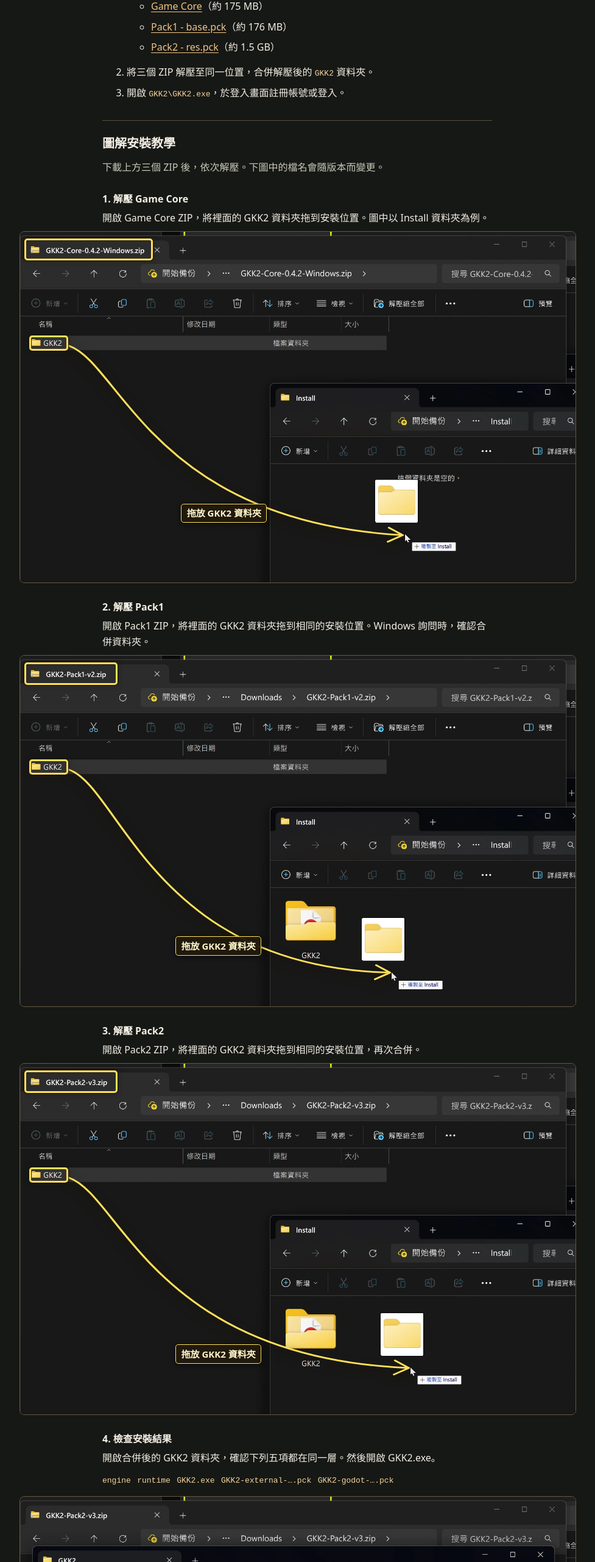
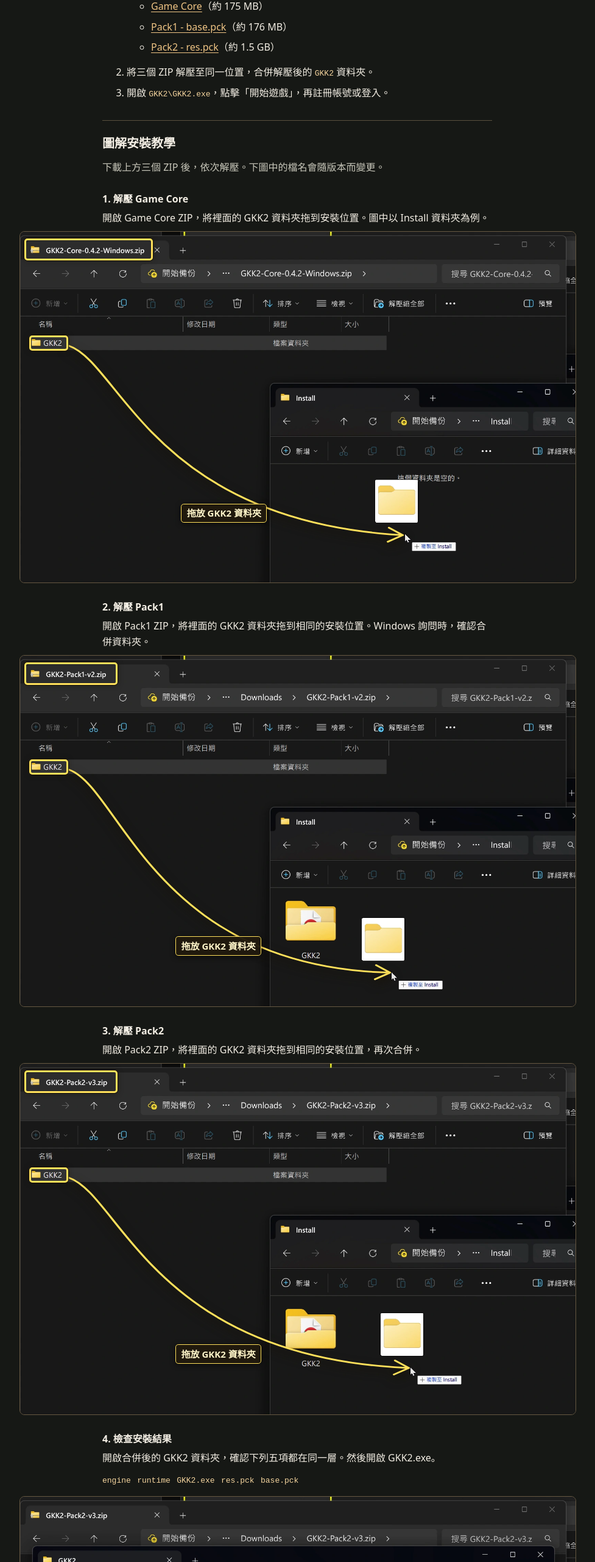
Before and after one commit to fungltf-kok2/kok2-godot, a plain HTML site: page index.html in a window 1280 px wide. Shown: the part 239-2800 px from the top of the page at 61% size, without its empty margins (152-1129 px from the left). Drawn offline with Linux system fonts and the light colour scheme.

Commit message:
Update the installed PCK filenames in the guide

```diff
--- a/index.html
+++ b/index.html
@@ -69,7 +69,7 @@ section[aria-labelledby="install"] { border-top: 0; padding-top: 0; }
           </ul>
         </li>
         <li>將三個 ZIP 解壓至同一位置，合併解壓後的 <code>GKK2</code> 資料夾。</li>
-        <li>開啟 <code>GKK2\GKK2.exe</code>，於登入畫面註冊帳號或登入。</li>
+        <li>開啟 <code>GKK2\GKK2.exe</code>，點擊「開始遊戲」，再註冊帳號或登入。</li>
       </ol>
     </section>
     <section class="guide" aria-labelledby="install-guide">
@@ -103,7 +103,7 @@ section[aria-labelledby="install"] { border-top: 0; padding-top: 0; }
         </div>
       </figure>
       <figure class="guide-step">
-        <figcaption><h3>4. 檢查安裝結果</h3><p>開啟合併後的 GKK2 資料夾，確認下列五項都在同一層。然後開啟 GKK2.exe。</p><ul class="guide-check"><li><code>engine</code></li><li><code>runtime</code></li><li><code>GKK2.exe</code></li><li><code>GKK2-external-….pck</code></li><li><code>GKK2-godot-….pck</code></li></ul></figcaption>
+        <figcaption><h3>4. 檢查安裝結果</h3><p>開啟合併後的 GKK2 資料夾，確認下列五項都在同一層。然後開啟 GKK2.exe。</p><ul class="guide-check"><li><code>engine</code></li><li><code>runtime</code></li><li><code>GKK2.exe</code></li><li><code>res.pck</code></li><li><code>base.pck</code></li></ul></figcaption>
         <div class="guide-shot">
           <img src="images/4-after-unzip.webp" width="1624" height="806" alt="合併後的 GKK2 資料夾顯示 engine、runtime、GKK2.exe 和兩個 PCK 檔案。">
           <svg viewBox="0 0 100 63.0" preserveAspectRatio="none" aria-hidden="true"><path class="guide-arrow" d="M 32.55 28.6 V 30.1 M 31.5 29.0 L 32.55 30.1 L 33.6 29.0"/></svg>
```
